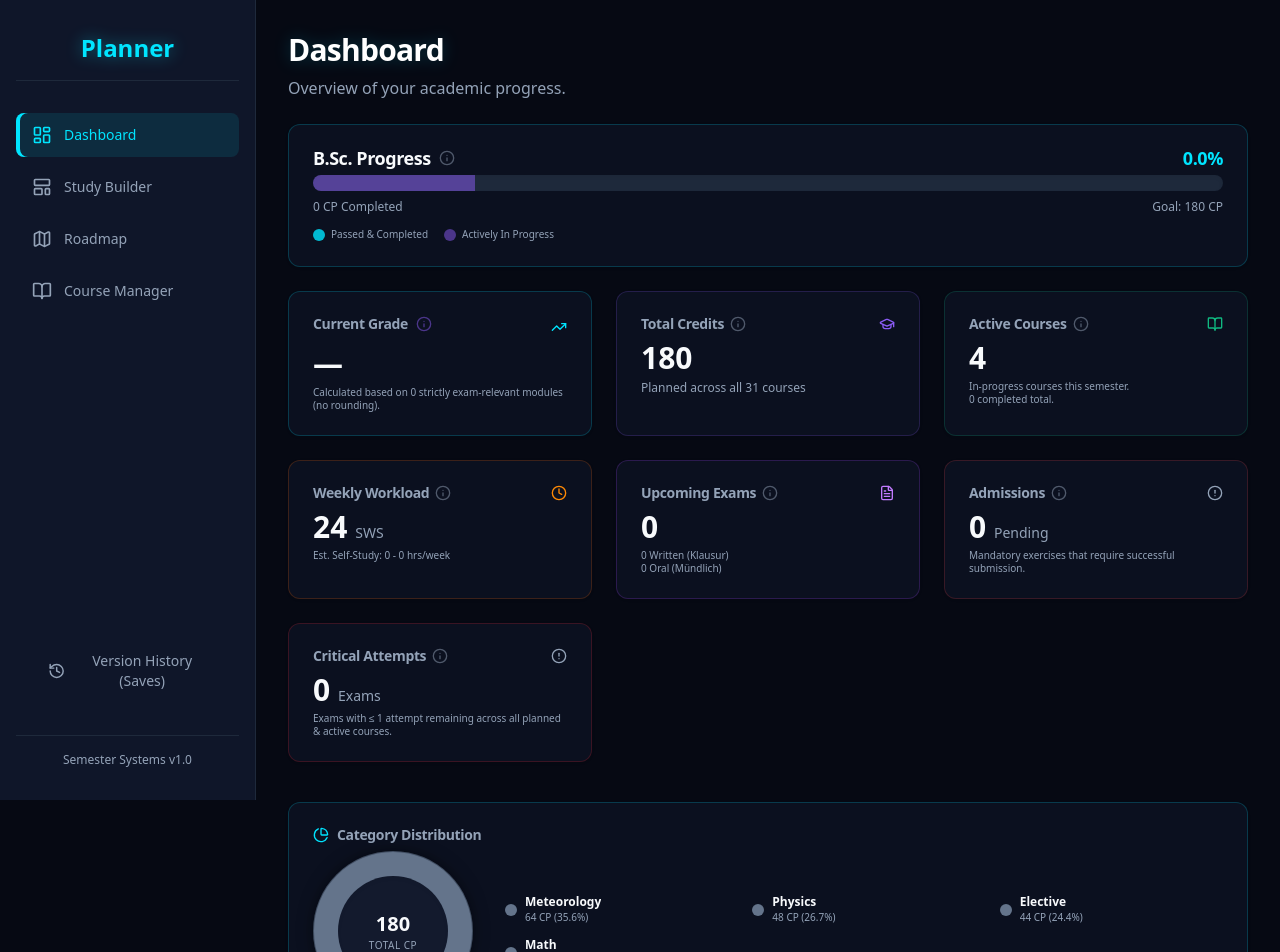
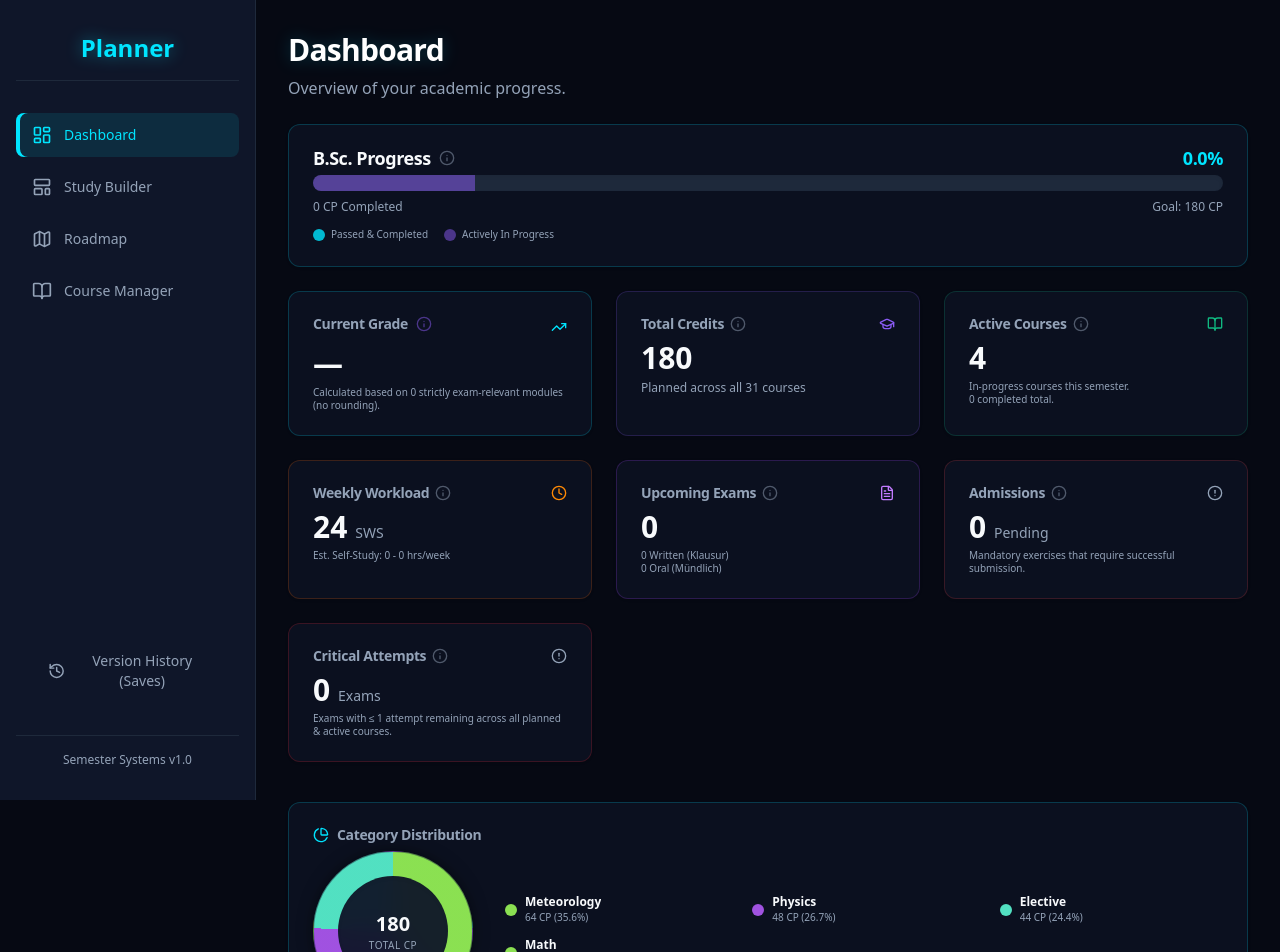
Before and after one commit to 184467gianluca/study-planner, a Next.js app: page / in a window 1280 px wide. Shown: the top 952 px of the page. Built offline with nearby package versions, Linux system fonts and the light colour scheme.

Commit message:
fix(phase-22): hard stops for pie chart colors and dynamic custom colors

```diff
--- a/src/app/page.tsx
+++ b/src/app/page.tsx
@@ -206,14 +206,24 @@ export default function Dashboard() {
     0,
   );
 
-  // Phase 22: Category Distribution
-  // Define stable colors for known categories, and a fallback palette for custom ones
+  // Phase 22.1: Category Distribution (Dynamic Colors)
+  // Define stable, curated colors for known categories.
   const CATEGORY_COLORS: Record<string, string> = {
     meteorologie: "rgb(0, 229, 255)", // primary
     physik: "rgb(168, 85, 247)", // purple
     mathe: "rgb(249, 115, 22)", // orange
     it: "rgb(34, 197, 94)", // success
     other: "rgb(100, 116, 139)", // slate (fallback)
+  };
+
+  // Helper function to generate a distinct pseudo-random HSL color from a string
+  const getDynamicColor = (str: string) => {
+    let hash = 0;
+    for (let i = 0; i < str.length; i++) {
+      hash = str.charCodeAt(i) + ((hash << 5) - hash);
+    }
+    const h = Math.abs(hash) % 360;
+    return `hsl(${h}, 70%, 60%)`;
   };
 
   const categoryCPMap = new Map<string, number>();
@@ -235,8 +245,12 @@ export default function Dashboard() {
     .map(([cat, cp]) => {
       const percentage =
         totalCurriculumCP > 0 ? (cp / totalCurriculumCP) * 100 : 0;
-      const color = CATEGORY_COLORS[cat] || CATEGORY_COLORS["other"];
-      // For CSS conic-gradient, we need the start and end angle
+
+      // Look up stable color, or generate a unique one for custom categories
+      const color = CATEGORY_COLORS[cat] || getDynamicColor(cat);
+
+      // For CSS conic-gradient, we need the start and end angle.
+      // E.g., "red 0% 20%, blue 20% 50%" creates hard stops.
       const startAngle = currentConicAngle;
       const endAngle = currentConicAngle + percentage;
       currentConicAngle = endAngle;
@@ -246,7 +260,7 @@ export default function Dashboard() {
         cp,
         percentage,
         color,
-        gradientString: `${color} ${startAngle}%, ${color} ${endAngle}%`,
+        gradientString: `${color} ${startAngle}% ${endAngle}%`,
       };
     })
     .sort((a, b) => b.cp - a.cp); // Sort largest to smallest
```
